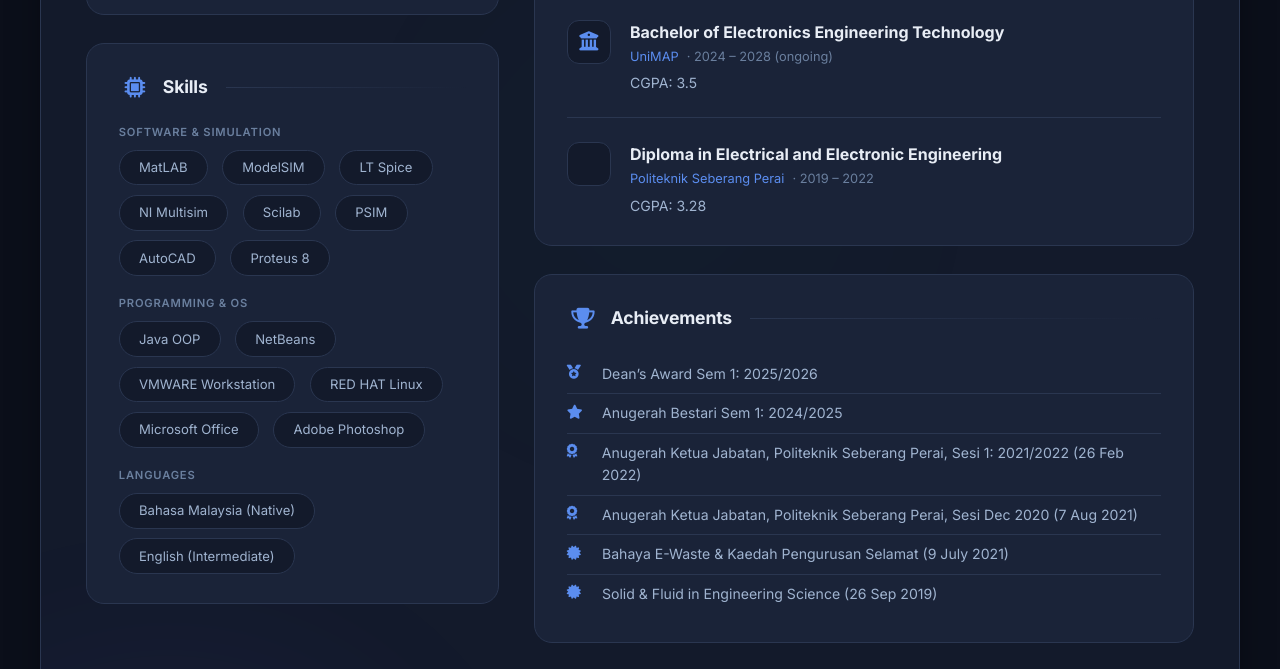
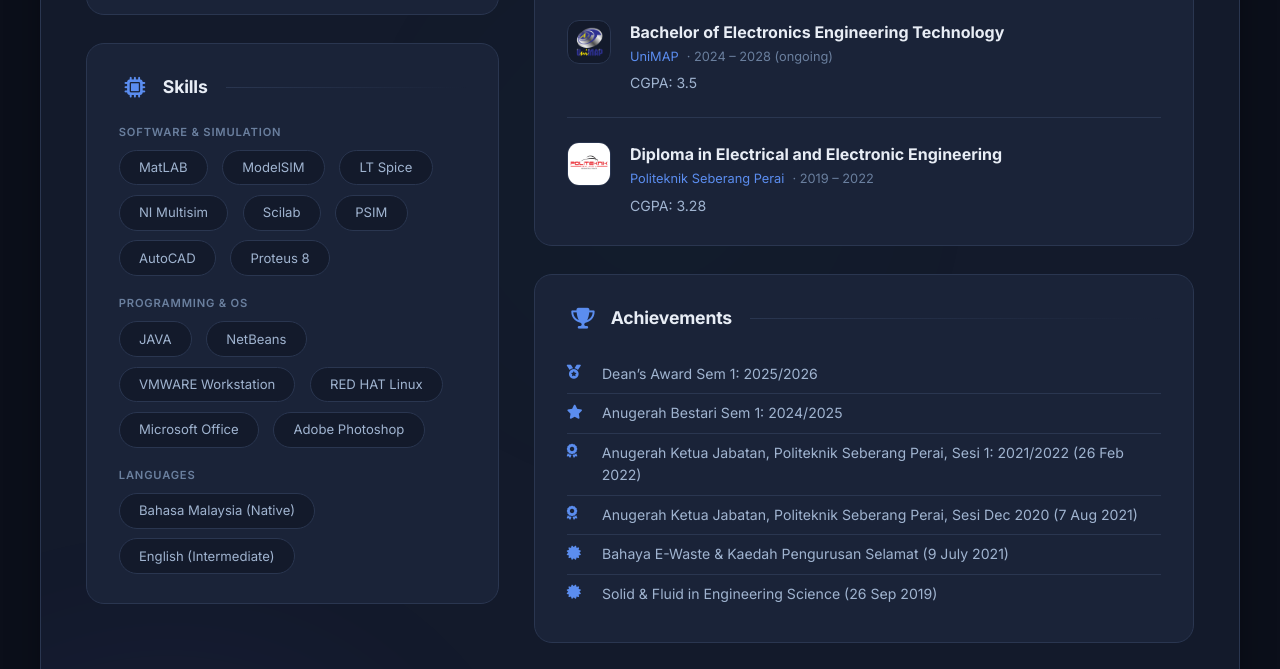
Before and after one commit to ImanDahliaa/resume, a plain HTML site: page index.html in a window 1280 px wide. Shown: the part 817-1486 px from the top of the page. Drawn offline with Linux system fonts and the light colour scheme.

Commit message:
Enhance layout and update content in index.html
Added text alignment and image styling, updated various sections including education and references.

```diff
--- a/index.html
+++ b/index.html
@@ -198,11 +198,11 @@
             font-size: 0.9rem;
             opacity: 0.7;
         }
-        /* Updated Objective Paragraph */
         .hero-text p {
             color: var(--text-secondary);
             max-width: 700px;
             font-size: 0.98rem;
+            text-align: justify;
         }
 
         .hero-badge {
@@ -372,10 +372,17 @@
             display: flex;
             align-items: center;
             justify-content: center;
+            overflow: hidden; /* Ensures the image respects the rounded corners */
             color: var(--accent);
             font-size: 1.2rem;
             border: 1px solid var(--border);
             transition: var(--transition);
+        }
+        .timeline-icon img {
+            width: 100%;
+            height: 100%;
+            object-fit: cover;
+            display: block;
         }
         .timeline-content {
             flex: 1;
@@ -645,14 +652,12 @@
                     <img src="11.jpeg" />
                 </div>
                 <div class="hero-text">
-                    <!-- Updated Full Name -->
                     <h1>Mohamad Iman bin Mohamad Azam</h1>
                     <div class="title-role">
                         <i class="fas fa-bolt"></i> Electronics Engineering Graduate
                         <span style="color:var(--text-muted);font-weight:400;font-size:0.85rem;">·</span>
                         <span style="font-weight:400;font-size:0.85rem;color:var(--text-secondary);">Diploma in E&amp;E</span>
                     </div>
-                    <!-- Updated Objective -->
                     <p>
                         He has two years of experience as a Technician at ViTrox Corporation, where he developed strong skills in PCBA troubleshooting, equipment maintenance, and providing technical support within an industrial environment. He is passionate about applying engineering knowledge to real-world technology and emerging technologies, and is committed to continuously developing his skills in the electronics and semiconductor industry.
                     </p>
@@ -724,7 +729,7 @@
                         <div class="skill-category">
                             <span class="cat-label">Programming &amp; OS</span>
                             <div class="skills-grid">
-                                <span class="skill-tag">Java OOP</span>
+                                <span class="skill-tag">JAVA</span>
                                 <span class="skill-tag">NetBeans</span>
                                 <span class="skill-tag">VMWARE Workstation</span>
                                 <span class="skill-tag">RED HAT Linux</span>
@@ -760,8 +765,7 @@
                                 <h4>Manufacturing Technician</h4>
                                 <div class="meta">ViTrox Technologies Sdn. Bhd. (SubCon) <span>· 2022 – 2023</span></div>
                                 <p>
-                                    Responsible for rework from internal and external sites.
-                                    Arranged scheduled jobs and ensured on-time delivery.
+                                    Responsible for rework from internal and external sites. Arranged scheduled jobs and ensured on-time delivery.
                                     Utilised assembly documentation (schematics, BOMs, procedures) and performed soldering on light sources and cables.
                                 </p>
                                 <div class="tech-stack">
@@ -774,15 +778,19 @@
                         </div>
                     </div>
 
-                    <!-- ── Education ── -->
+                    <!-- ── Education (with Logo Placeholders) ── -->
                     <div class="card stagger" style="margin-top:1.8rem;">
                         <div class="card-header">
                             <i class="fas fa-graduation-cap"></i> Education
                             <span class="line"></span>
                         </div>
 
+                        <!-- UniMAP -->
                         <div class="timeline-item" style="border-bottom:0;padding-bottom:0;margin-bottom:0;">
-                            <div class="timeline-icon"><i class="fas fa-university"></i></div>
+                            <div class="timeline-icon">
+                                <!-- ★ REPLACE WITH YOUR UniMAP LOGO URL ★ -->
+                                <img src="6-University-Malaysia-Perlis-UniMAP.png" />
+                            </div>
                             <div class="timeline-content">
                                 <h4>Bachelor of Electronics Engineering Technology</h4>
                                 <div class="meta">UniMAP <span>· 2024 – 2028 (ongoing)</span></div>
@@ -790,8 +798,12 @@
                             </div>
                         </div>
 
+                        <!-- Politeknik Seberang Perai -->
                         <div class="timeline-item" style="border-bottom:0;padding-bottom:0;margin-bottom:0;border-top:1px solid var(--border);padding-top:1.5rem;margin-top:1.5rem;">
-                            <div class="timeline-icon"><i class="fas fa-diploma"></i></div>
+                            <div class="timeline-icon">
+                                <!-- ★ REPLACE WITH YOUR POLITEKNIK LOGO URL ★ -->
+                                <img src="psp.png" />
+                            </div>
                             <div class="timeline-content">
                                 <h4>Diploma in Electrical and Electronic Engineering</h4>
                                 <div class="meta">Politeknik Seberang Perai <span>· 2019 – 2022</span></div>
@@ -800,14 +812,13 @@
                         </div>
                     </div>
 
-                    <!-- ── Achievements (Latest on top) ── -->
+                    <!-- ── Achievements ── -->
                     <div class="card stagger" style="margin-top:1.8rem;">
                         <div class="card-header">
                             <i class="fas fa-trophy"></i> Achievements
                             <span class="line"></span>
                         </div>
                         <ul class="achievement-list">
-                            <!-- Latest -->
                             <li><i class="fas fa-medal"></i> Dean’s Award Sem 1: 2025/2026</li>
                             <li><i class="fas fa-star"></i> Anugerah Bestari Sem 1: 2024/2025</li>
                             <li><i class="fas fa-award"></i> Anugerah Ketua Jabatan, Politeknik Seberang Perai, Sesi 1: 2021/2022 (26 Feb 2022)</li>
@@ -824,9 +835,9 @@
                             <span class="line"></span>
                         </div>
                         <div class="ref-item">
-                            <div class="name">Ts. Dr. Nor Roshidah Binti Yusof </div>
-                            <div class="title">Senior Lecturer, Universiti Malaysia Perlis</div>
-                            <div class="phone"><i class="fas fa-phone-alt" style="color:var(--accent);margin-right:0.5rem;"></i>012-453-4014</div>
+                            <div class="name">Ts. Dr. Nor Roshidah Binti Yusof</div>
+                            <div class="title">Senior Lecturer, Universiti Malaysia Perlis.</div>
+                            <div class="phone"><i class="fas fa-phone-alt" style="color:var(--accent);margin-right:0.5rem;"></i>012-345-6789</div>
                         </div>
                     </div>
 
@@ -839,7 +850,6 @@
             <!-- ═══ FOOTER ═══ -->
             <div style="margin-top:3rem;padding-top:1.5rem;border-top:1px solid var(--border);text-align:center;font-size:0.8rem;color:var(--text-muted);">
                 <i class="fas fa-bolt" style="color:var(--accent);margin-right:0.4rem;"></i>
-                <!-- Updated Footer Name -->
                 Mohamad Iman bin Mohamad Azam · Electronics Engineering Graduate · Built with <i class="fas fa-heart" style="color:#f472b6;font-size:0.7rem;"></i>
                 <span style="display:inline-block;margin:0 0.6rem;">·</span>
                 <span class="hero-badge" style="display:inline-flex;padding:0.2rem 1rem;font-size:0.7rem;background:transparent;border-color:var(--border);margin-top:0;">
```
